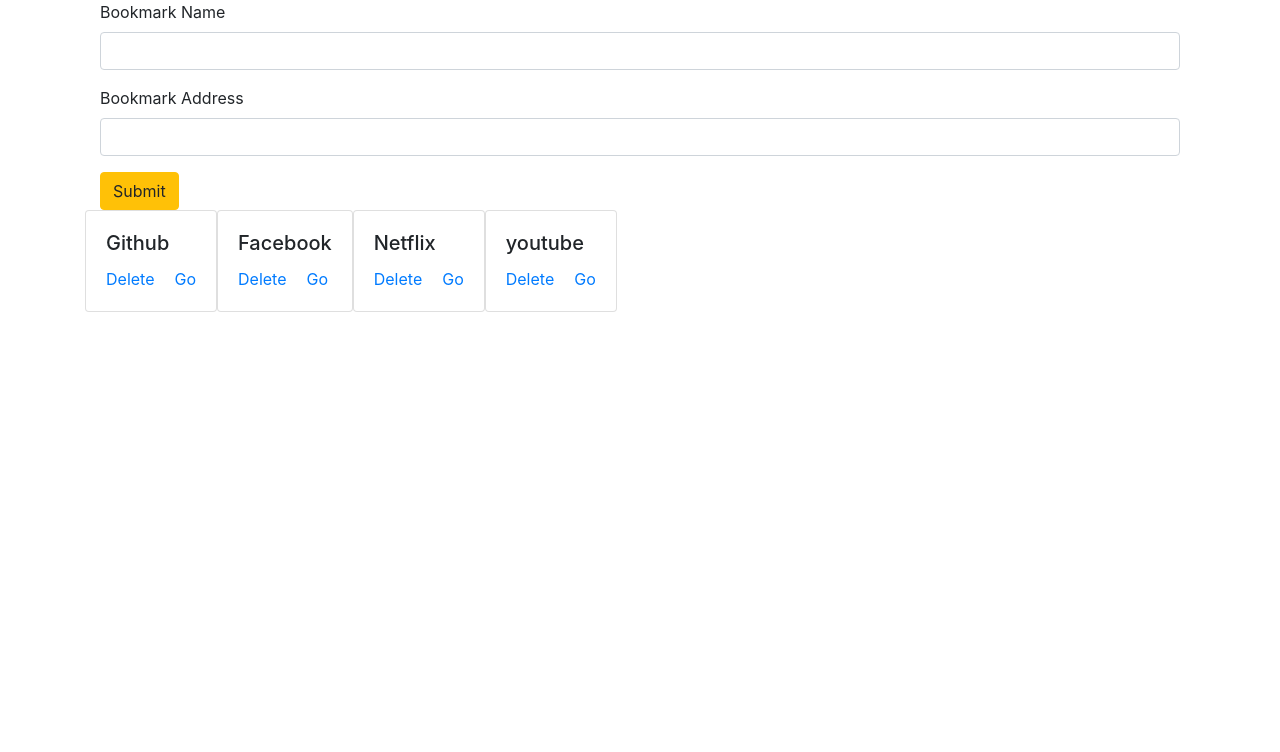
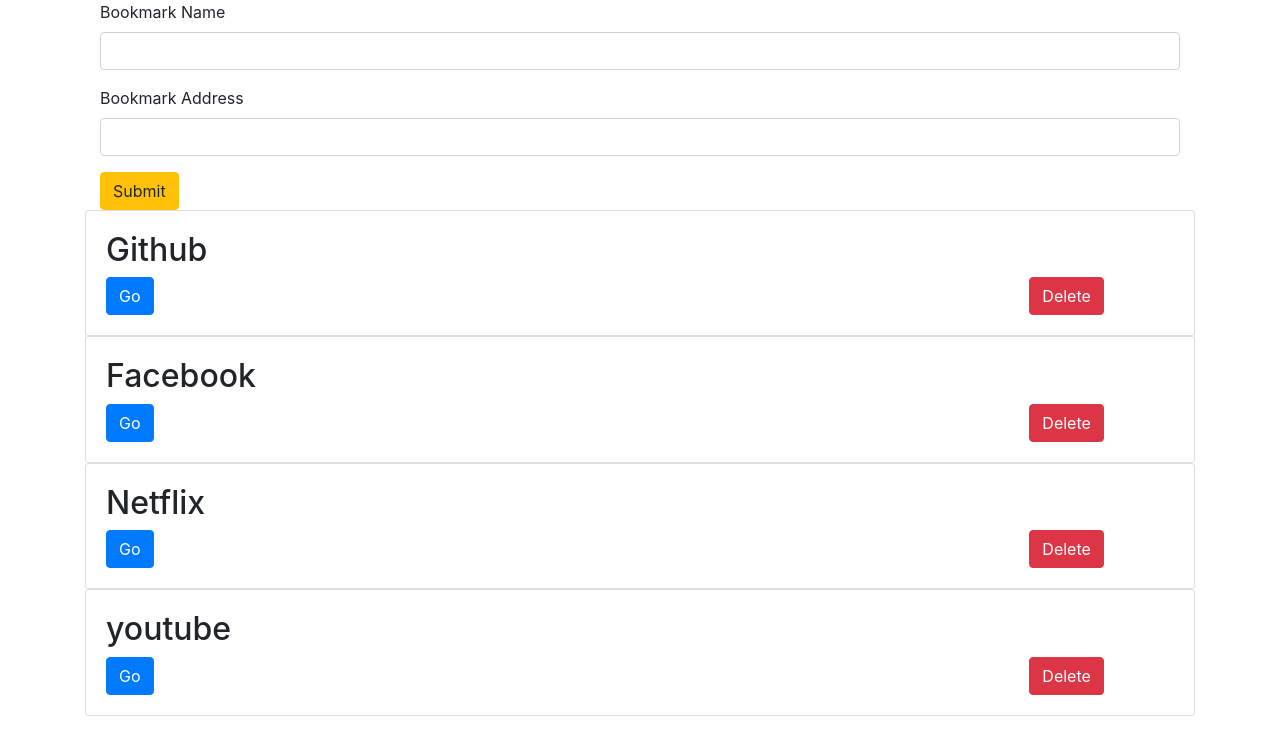
Before and after one commit to jcstang/bookmarkly, a React (Create React App) app: page / in a window 1280 px wide. Shown: the top 752 px of the page. Built offline with nearby package versions, Linux system fonts and the light colour scheme.

Commit message:
moving buttons around

```diff
--- a/src/components/BookmarkCard/index.js
+++ b/src/components/BookmarkCard/index.js
@@ -10,11 +10,24 @@
     }
 
     return (
-        <div className="card">
-            <div className="card-body">
-                <h5 className="card-title">{props.theBookmark.bookmarkName}</h5>
-                <a href="noop" onClick={childDeleteBookmarkClick} className="card-link">Delete</a>
-                <a href={props.theBookmark.bookmarkUrl} className="card-link">Go</a>
+        // <div className="container-fluid">
+        //     <div className="card">
+        //         <div className="card-body">
+        //             <h5 className="card-title">{props.theBookmark.bookmarkName}</h5>
+        //             <a href="noop" onClick={childDeleteBookmarkClick} className="btn btn-danger">Delete</a>
+        //             <a href={props.theBookmark.bookmarkUrl} className="btn btn-primary">Go</a>
+        //         </div>
+        //     </div>
+        // </div>
+        <div className="container-fluid card">
+            <div className="row">
+                <div className="card-body col-10">
+                    <h2>{props.theBookmark.bookmarkName}</h2>
+                    <a href={props.theBookmark.bookmarkUrl} className="btn btn-primary">Go</a>
+                </div>
+                <div className="col-2 card-body align-self-end">
+                    <a href="noop" onClick={childDeleteBookmarkClick} className="btn btn-danger">Delete</a>
+                </div>
             </div>
         </div>
         // <li>
```
